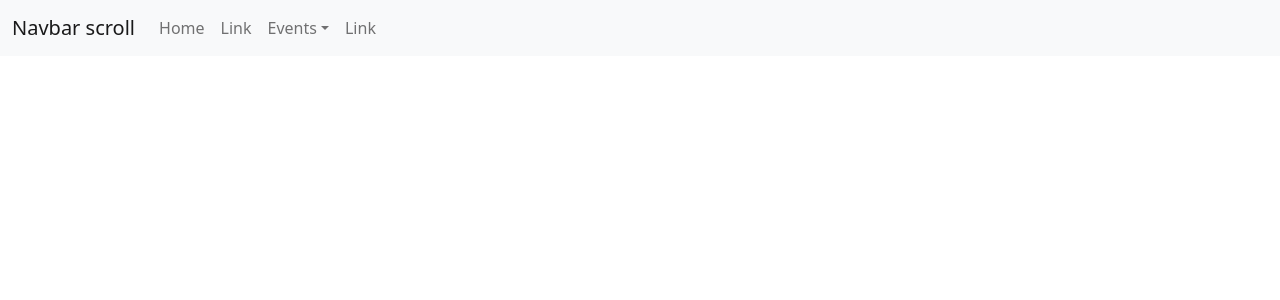
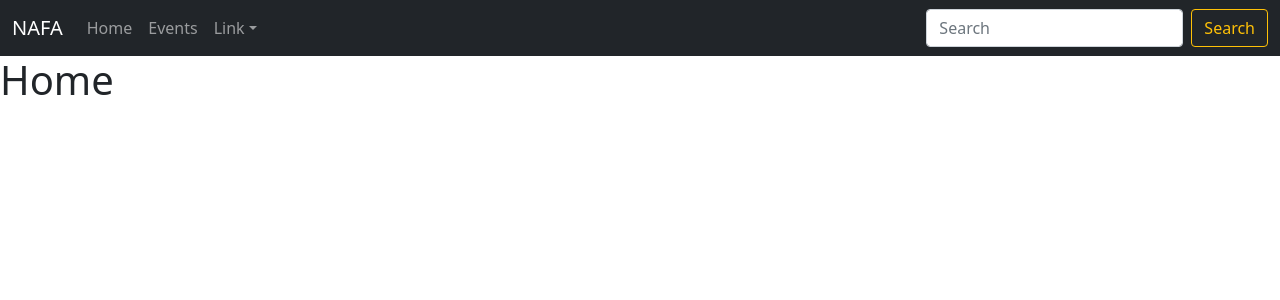
Before and after one commit to masonmoore13/CodeRaid, a React (Create React App) app in the folder nafa-frontend/: page / in a window 1280 px wide. Shown: the top 300 px of the page. Built offline with nearby package versions, Linux system fonts and the light colour scheme.

Commit message:
Routed pages, improved navbar
Created pages - Home and Events. Placed in src/components/pages/...

Improved navbar - Added routes to Home/Events, added search form w/ button. Changed background and text color

-removed navbar.css

```diff
--- a/nafa-frontend/src/App.js
+++ b/nafa-frontend/src/App.js
@@ -1,12 +1,11 @@
 import './App.css';
-import Navbar from './components/navbar/NavBar';
-
-
+import Navbar from './components/Navbar/NavBar';
 
 function App() {
   return (
     <div className="App">
       <Navbar />
+
     </div>
   );
 }
--- a/nafa-frontend/src/components/navbar/NavBar.js
+++ b/nafa-frontend/src/components/navbar/NavBar.js
@@ -1,42 +1,62 @@
-import React from 'react';
-import {Nav,Navbar,Container} from 'react-bootstrap'
-import NavDropdown from 'react-bootstrap/NavDropdown'
+import React, { Component } from 'react'
+import { Nav, Navbar, Container, Form, FormControl, Button, } from "react-bootstrap";
+import NavDropdown from "react-bootstrap/NavDropdown";
+import {
+  BrowserRouter as Router, Route, Link,Routes, } from "react-router-dom";
 
+import Home from "../pages/Home";
+import Events from "../pages/Events";
 
-
-function NavBar(props) {
+export default class NavBar extends Component {
+  render() {
     return (
-    <Navbar bg="light" expand="lg">
+      <Router>
+        <Navbar bg="dark" variant="dark" expand="lg">
           <Container fluid>
-      <Navbar.Brand href="#">Navbar scroll</Navbar.Brand>
+            <Navbar.Brand href="/">NAFA</Navbar.Brand>
             <Navbar.Toggle aria-controls="navbarScroll" />
             <Navbar.Collapse id="navbarScroll">
-
               <Nav
                 className="me-auto my-2 my-lg-0"
-          style={{ maxHeight: '100px' }}
+                style={{ maxHeight: "100px" }}
                 navbarScroll
               >
-          <Nav.Link href="#action1">Home</Nav.Link>
-          <Nav.Link href="#action2">Link</Nav.Link>
-          <NavDropdown title="Events" id="navbarScrollingDropdown">
+                <Nav.Link as={Link} to="/">
+                  Home
+                </Nav.Link>
+                <Nav.Link as={Link} to="/events">
+                  Events
+                </Nav.Link>
+                <NavDropdown title="Link" id="navbarScrollingDropdown">
                   <NavDropdown.Item href="#action3">Action</NavDropdown.Item>
-              <NavDropdown.Item href="#action4">Another action</NavDropdown.Item>
+                  <NavDropdown.Item href="#action4">
+                    Another action
+                  </NavDropdown.Item>
                   <NavDropdown.Divider />
                   <NavDropdown.Item href="#action5">
                     Something else here
                   </NavDropdown.Item>
                 </NavDropdown>
-          <Nav.Link href="#">
-            Link
-          </Nav.Link>
               </Nav>
-
+              <Form className="d-flex">
+                <FormControl
+                  type="search"
+                  placeholder="Search"
+                  className="me-2"
+                  aria-label="Search"
+                />
+                <Button variant="outline-warning">Search</Button>
+              </Form>
             </Navbar.Collapse>
           </Container>
         </Navbar>
-
+        <div>
+          <Routes>
+            <Route path="/" element={<Home />} />
+            <Route path="/events" element={<Events />} />
+          </Routes>
+        </div>
+      </Router>
     );
   }
-
-export default NavBar;
+}
--- /dev/null
+++ b/nafa-frontend/src/components/pages/Events.js
@@ -0,0 +1,11 @@
+import React, { Component } from "react";
+
+export default class Events extends Component {
+  render() {
+    return (
+      <div>
+        <h1>Events</h1>
+      </div>
+    );
+  }
+}
--- /dev/null
+++ b/nafa-frontend/src/components/pages/Home.js
@@ -0,0 +1,11 @@
+import React, { Component } from "react";
+
+export default class Home extends Component {
+  render() {
+    return (
+      <div>
+        <h1>Home</h1>
+      </div>
+    );
+  }
+}
```
Also changed, not shown: nafa-frontend/src/components/navbar/navbar.css (deleted). Lines whose indentation alone changed are shown as unchanged.
